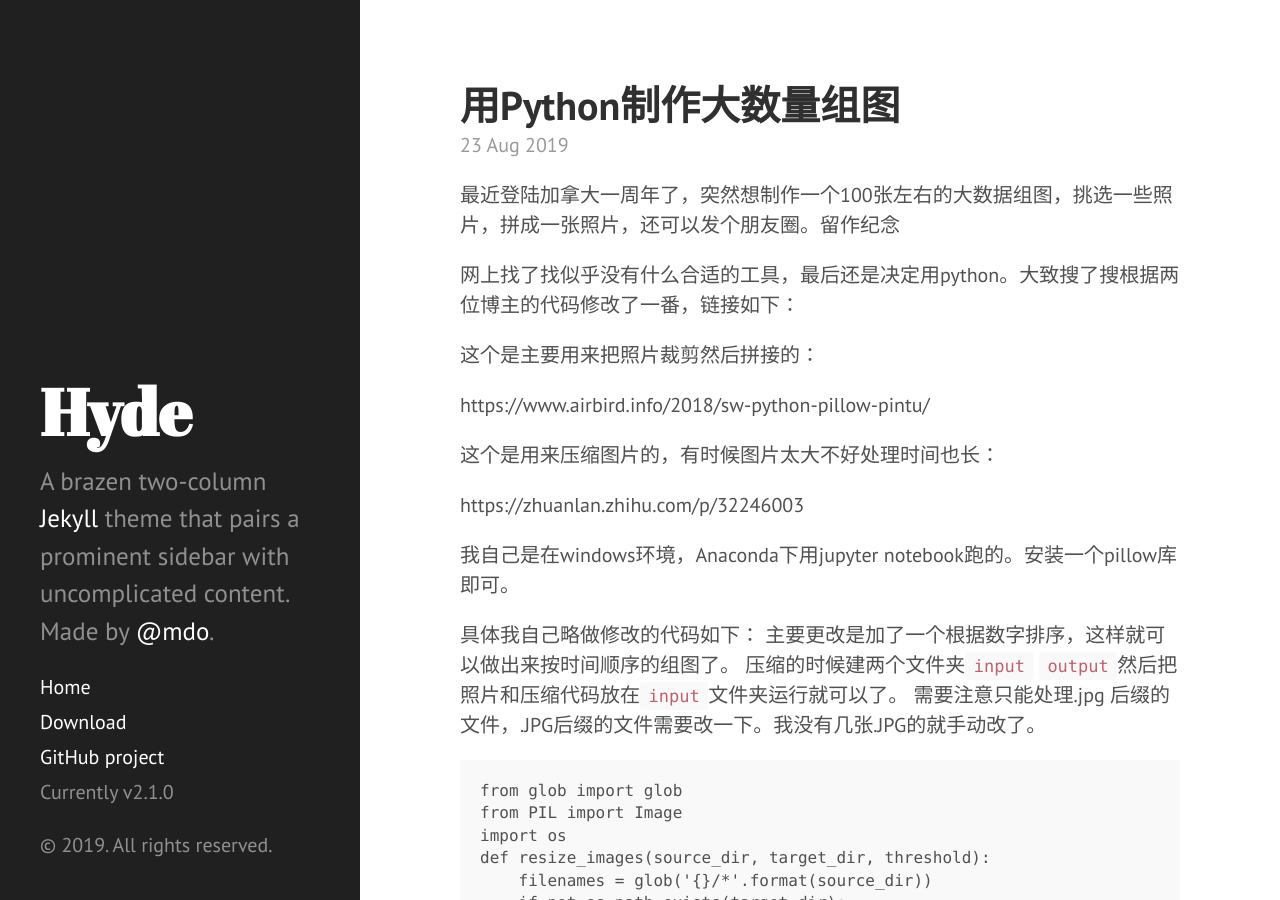
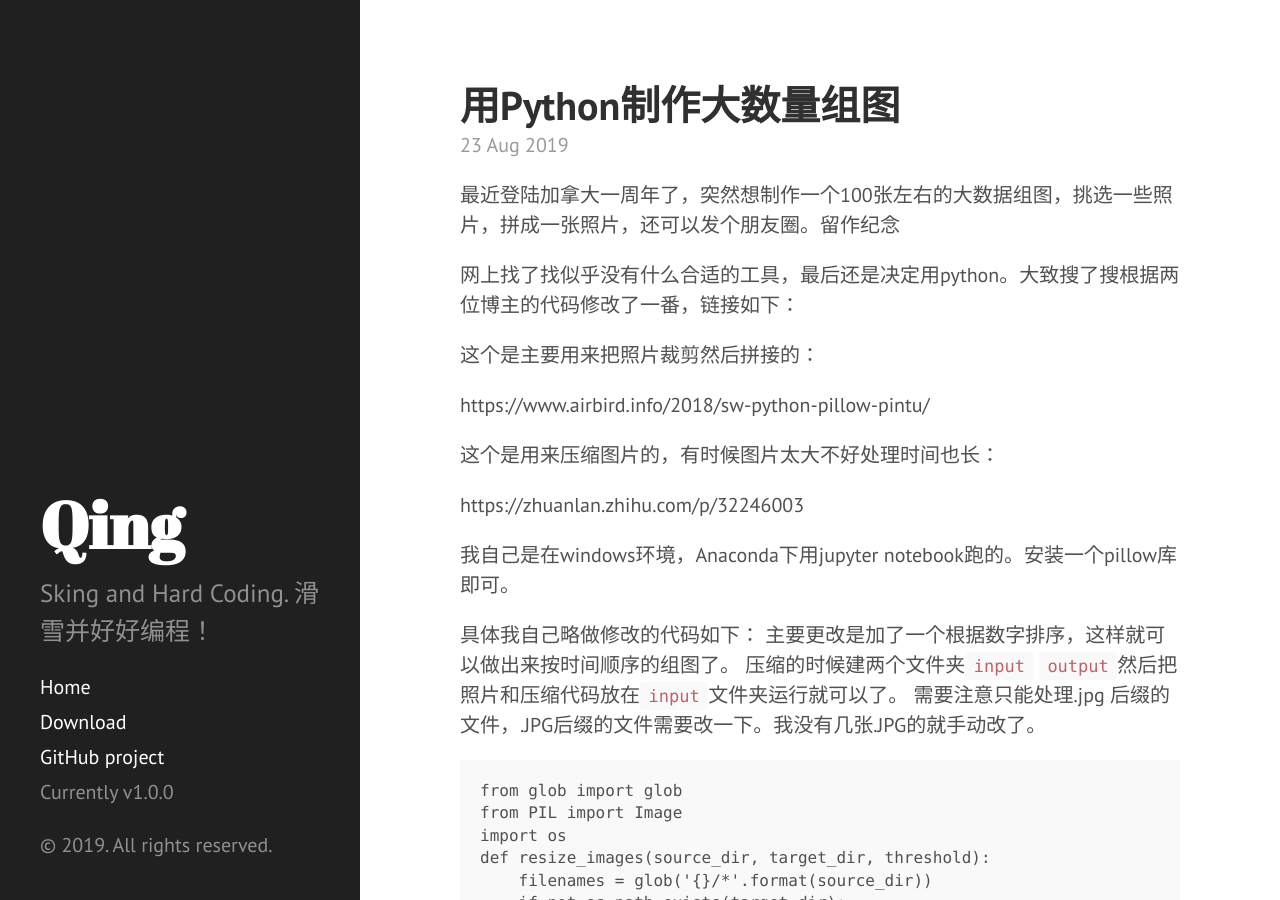
Before and after one commit to MartinQM/MartinQM, a Jekyll site: the page built from index.html, in a window 1280 px wide and 900 px high. Built offline with Jekyll 4.4.1, drawn with Linux system fonts in a browser that asks for light colours; Markdown is read by kramdown in place of the engine named in the settings; the list of posts is cut into pages by our own code.

Commit message:
Update _config.yml

```diff
--- a/_config.yml
+++ b/_config.yml
@@ -7,20 +7,20 @@ permalink:        pretty
 #relative_permalinks: true
 
 # Setup
-title:            Hyde
-tagline:          'A Jekyll theme'
-description:      'A brazen two-column <a href="http://jekyllrb.com" target="_blank">Jekyll</a> theme that pairs a prominent sidebar with uncomplicated content. Made by <a href="https://twitter.com/mdo" target="_blank">@mdo</a>.'
+title:            Qing
+tagline:          'A Blog'
+description:      'Sking and Hard Coding. 滑雪并好好编程！'
 url:              http://hyde.getpoole.com
 baseurl:          /
 
 author:
-  name:           'Mark Otto'
-  url:            https://twitter.com/mdo
+  name:           'Qing Ma'
+  url:            https://github.com/MartinQingM
 
 paginate:         5
 
 # Custom vars
-version:          2.1.0
+version:          1.0.0
 
 github:
-  repo:           https://github.com/poole/hyde
+  repo:           https://github.com/MartinQingM
```
